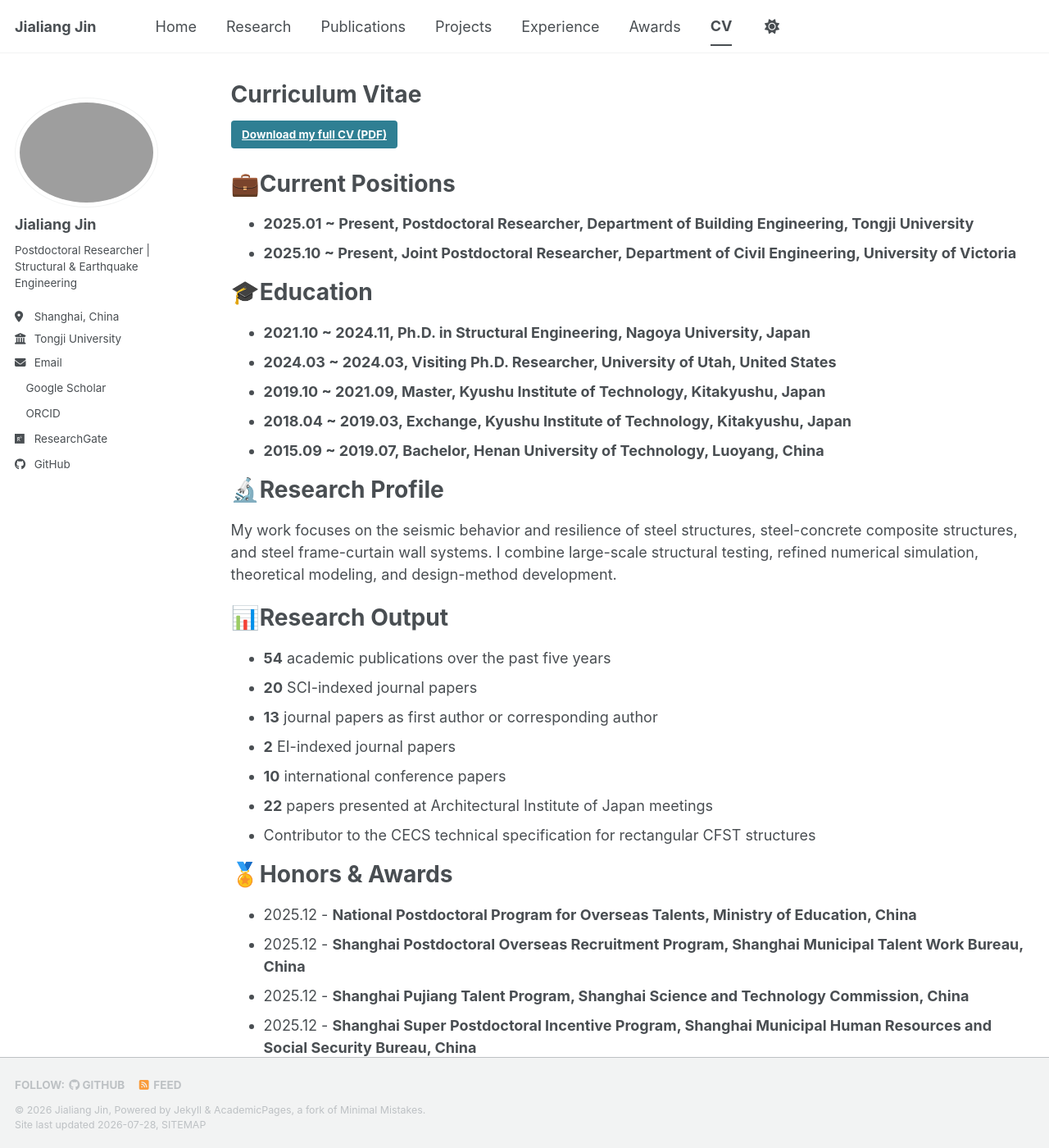
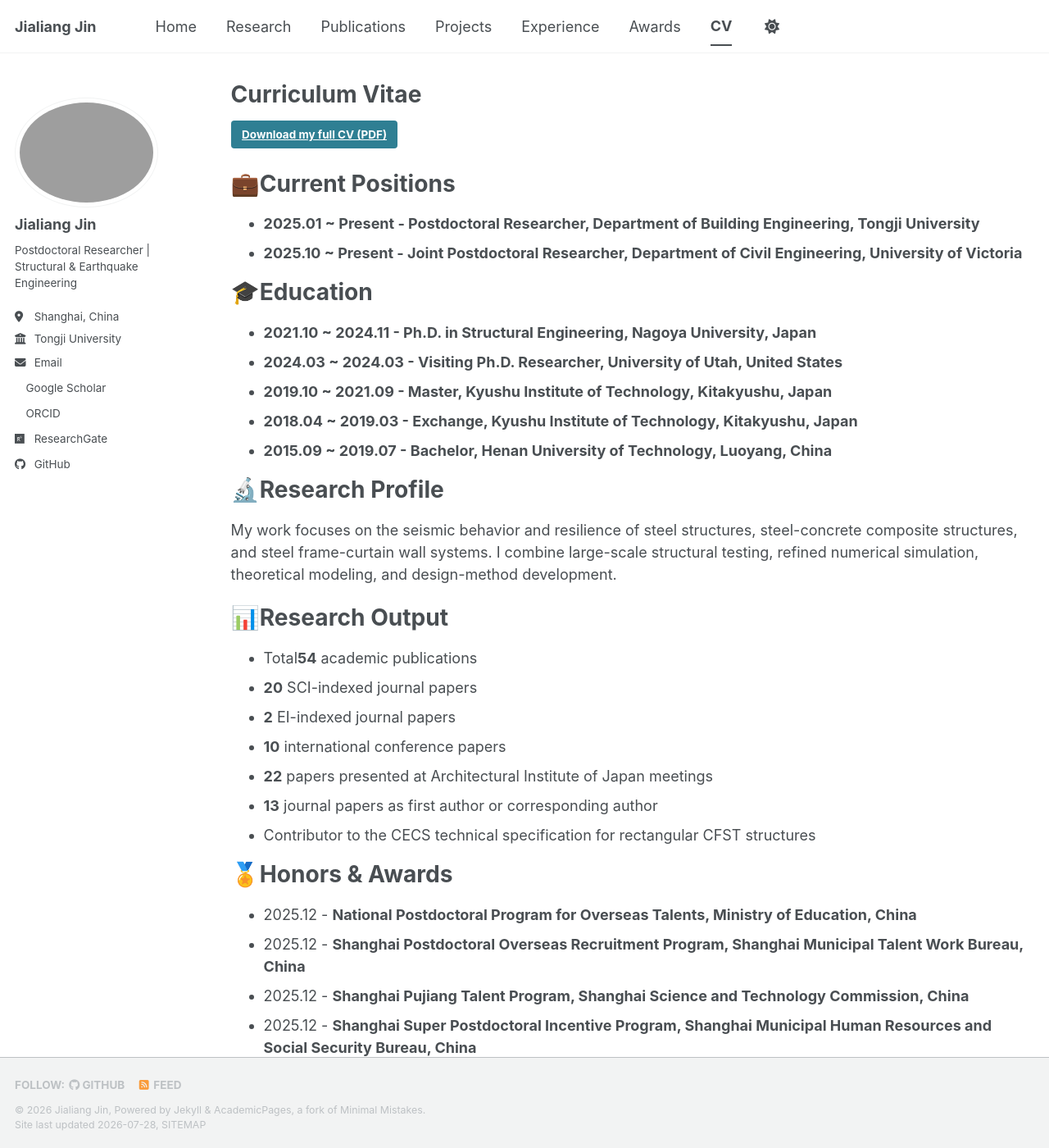
Before and after one commit to jialiangjin/jialiangjin.github.io, a Jekyll site: the page built from _pages/cv.md, in a window 1280 px wide and 1400 px high. Shown: the whole window at 82% size. Built offline with Jekyll 4.4.1, drawn with Linux system fonts in a browser that asks for light colours; a style sheet for code colours, icons or effects is not loaded; some of the changed text lies outside the part shown.

Commit message:
Update cv.md

```diff
--- a/_pages/cv.md
+++ b/_pages/cv.md
@@ -12,17 +12,17 @@ redirect_from:
 💼Current Positions
 ======
 
-- **2025.01 ~ Present, Postdoctoral Researcher, Department of Building Engineering, Tongji University**
-- **2025.10 ~ Present, Joint Postdoctoral Researcher, Department of Civil Engineering, University of Victoria**
+- **2025.01 ~ Present - Postdoctoral Researcher, Department of Building Engineering, Tongji University**
+- **2025.10 ~ Present - Joint Postdoctoral Researcher, Department of Civil Engineering, University of Victoria**
 
 🎓Education
 ======
 
-- **2021.10 ~ 2024.11, Ph.D. in Structural Engineering, Nagoya University, Japan**
-- **2024.03 ~ 2024.03, Visiting Ph.D. Researcher, University of Utah, United States**
-- **2019.10 ~ 2021.09, Master, Kyushu Institute of Technology, Kitakyushu, Japan**
-- **2018.04 ~ 2019.03, Exchange, Kyushu Institute of Technology, Kitakyushu, Japan**
-- **2015.09 ~ 2019.07, Bachelor, Henan University of Technology, Luoyang, China**
+- **2021.10 ~ 2024.11 - Ph.D. in Structural Engineering, Nagoya University, Japan**
+- **2024.03 ~ 2024.03 - Visiting Ph.D. Researcher, University of Utah, United States**
+- **2019.10 ~ 2021.09 - Master, Kyushu Institute of Technology, Kitakyushu, Japan**
+- **2018.04 ~ 2019.03 - Exchange, Kyushu Institute of Technology, Kitakyushu, Japan**
+- **2015.09 ~ 2019.07 - Bachelor, Henan University of Technology, Luoyang, China**
 
 🔬Research Profile
 ======
@@ -32,12 +32,12 @@ My work focuses on the seismic behavior and resilience of steel structures, stee
 📊Research Output
 ======
 
-- **54** academic publications over the past five years
+- Total**54** academic publications
 - **20** SCI-indexed journal papers
-- **13** journal papers as first author or corresponding author
 - **2** EI-indexed journal papers
 - **10** international conference papers
 - **22** papers presented at Architectural Institute of Japan meetings
+- **13** journal papers as first author or corresponding author
 - Contributor to the CECS technical specification for rectangular CFST structures
 
 🏅Honors & Awards
```
Also changed, not shown: other parts of _pages/cv.md (+9 -0 lines).
